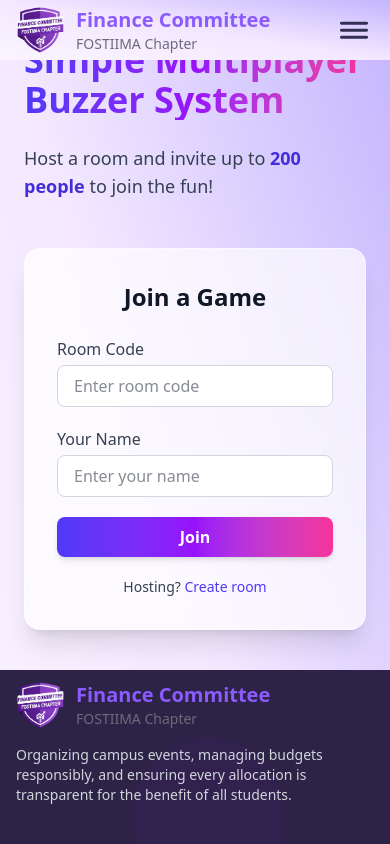
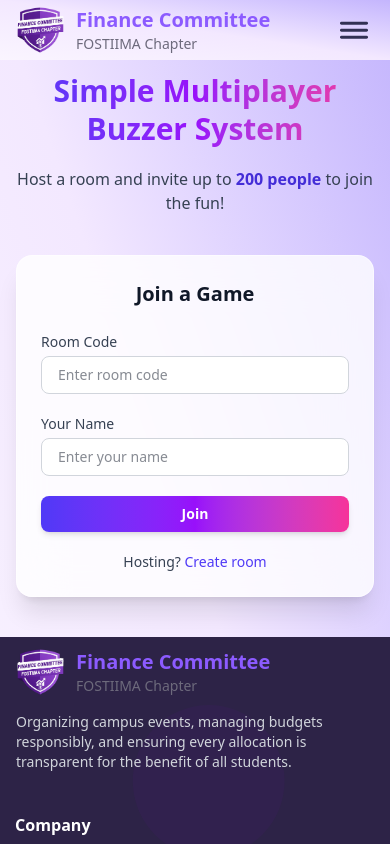
Before and after one commit to Ash1912/FC-FBS, a Next.js app: page /buzzer in a window 390 px wide. Shown: the top 844 px of the page. Built offline with nearby package versions, Linux system fonts and the light colour scheme.

Commit message:
Updated buzzer page.tsx

```diff
--- a/app/buzzer/page.tsx
+++ b/app/buzzer/page.tsx
@@ -13,50 +13,61 @@ export default function BuzzerPage() {
     <div className="flex flex-col min-h-screen text-gray-900 bg-gradient-to-tr from-[#faf5ff] via-[#f3e8ff] via-[#e9d5ff] to-[#c4b5fd]">
       <Navbar />
 
-      <main className="flex-1 flex flex-col md:flex-row items-center justify-center px-6 md:px-20 py-10 md:py-20 gap-12">
-        <div className="flex-1 text-left max-w-md space-y-6">
-          <h1 className="text-4xl font-extrabold bg-clip-text text-transparent bg-gradient-to-r from-indigo-600 via-purple-600 to-pink-500">
+      <main className="flex-1 flex flex-col md:flex-row items-center justify-center px-4 sm:px-8 md:px-16 lg:px-20
+                       pt-18 sm:pt-16 md:pt-10 lg:pt-0
+                       pb-10 md:pb-16 lg:pb-20
+                       gap-10 md:gap-12">
+        <div className="flex-1 text-center md:text-left max-w-lg space-y-5 sm:space-y-6">
+          <h1 className="text-3xl sm:text-4xl lg:text-5xl font-extrabold bg-clip-text text-transparent bg-gradient-to-r from-indigo-600 via-purple-600 to-pink-500 leading-tight">
             Simple Multiplayer Buzzer System
           </h1>
-          <p className="text-gray-700 text-lg">
+          <p className="text-gray-700 text-base sm:text-lg">
             Host a room and invite up to{" "}
             <span className="font-semibold text-indigo-700">200 people</span> to join the fun!
           </p>
         </div>
-
-        <div className="flex-1 max-w-sm w-full bg-white/70 backdrop-blur-xl rounded-2xl p-8 shadow-xl border border-white/50">
-          <h2 className="text-2xl font-bold text-gray-900 mb-6 text-center">Join a Game</h2>
-
+        <div className="flex-1 w-full max-w-sm bg-white/80 backdrop-blur-xl rounded-2xl p-6 sm:p-8 shadow-xl border border-white/50">
+          <h2 className="text-xl sm:text-2xl font-bold text-gray-900 mb-6 text-center">
+            Join a Game
+          </h2>
           <div className="space-y-5">
             <div>
-              <label className="block text-gray-700 mb-1 font-medium">Room Code</label>
+              <label className="block text-gray-700 mb-1 font-medium text-sm sm:text-base">
+                Room Code
+              </label>
               <input
                 value={roomCode}
                 onChange={(e) => setRoomCode(e.target.value)}
                 placeholder="Enter room code"
-                className="w-full px-4 py-2 rounded-lg bg-white border border-gray-300 focus:ring-2 focus:ring-indigo-400 outline-none"
+                className="w-full px-4 py-2 rounded-lg bg-white border border-gray-300 focus:ring-2 focus:ring-indigo-400 outline-none text-sm sm:text-base"
               />
             </div>
+
             <div>
-              <label className="block text-gray-700 mb-1 font-medium">Your Name</label>
+              <label className="block text-gray-700 mb-1 font-medium text-sm sm:text-base">
+                Your Name
+              </label>
               <input
                 value={name}
                 onChange={(e) => setName(e.target.value)}
                 placeholder="Enter your name"
-                className="w-full px-4 py-2 rounded-lg bg-white border border-gray-300 focus:ring-2 focus:ring-indigo-400 outline-none"
+                className="w-full px-4 py-2 rounded-lg bg-white border border-gray-300 focus:ring-2 focus:ring-indigo-400 outline-none text-sm sm:text-base"
               />
             </div>
 
             <Link
               href={`/buzzer/team?room=${roomCode}&name=${name}`}
-              className="block w-full text-center bg-gradient-to-r from-indigo-600 via-purple-600 to-pink-500 hover:opacity-90 text-white py-2 rounded-lg font-semibold shadow-md"
+              className="block w-full text-center bg-gradient-to-r from-indigo-600 via-purple-600 to-pink-500 hover:opacity-90 text-white py-2 sm:py-2.5 rounded-lg font-semibold shadow-md text-sm sm:text-base transition"
             >
               Join
             </Link>
 
-            <p className="text-center text-gray-700 text-sm">
+            <p className="text-center text-gray-700 text-sm sm:text-base">
               Hosting?{" "}
-              <Link href="/buzzer/host" className="text-indigo-600 hover:text-indigo-400 font-medium">
+              <Link
+                href="/buzzer/host"
+                className="text-indigo-600 hover:text-indigo-400 font-medium"
+              >
                 Create room
               </Link>
             </p>
```
